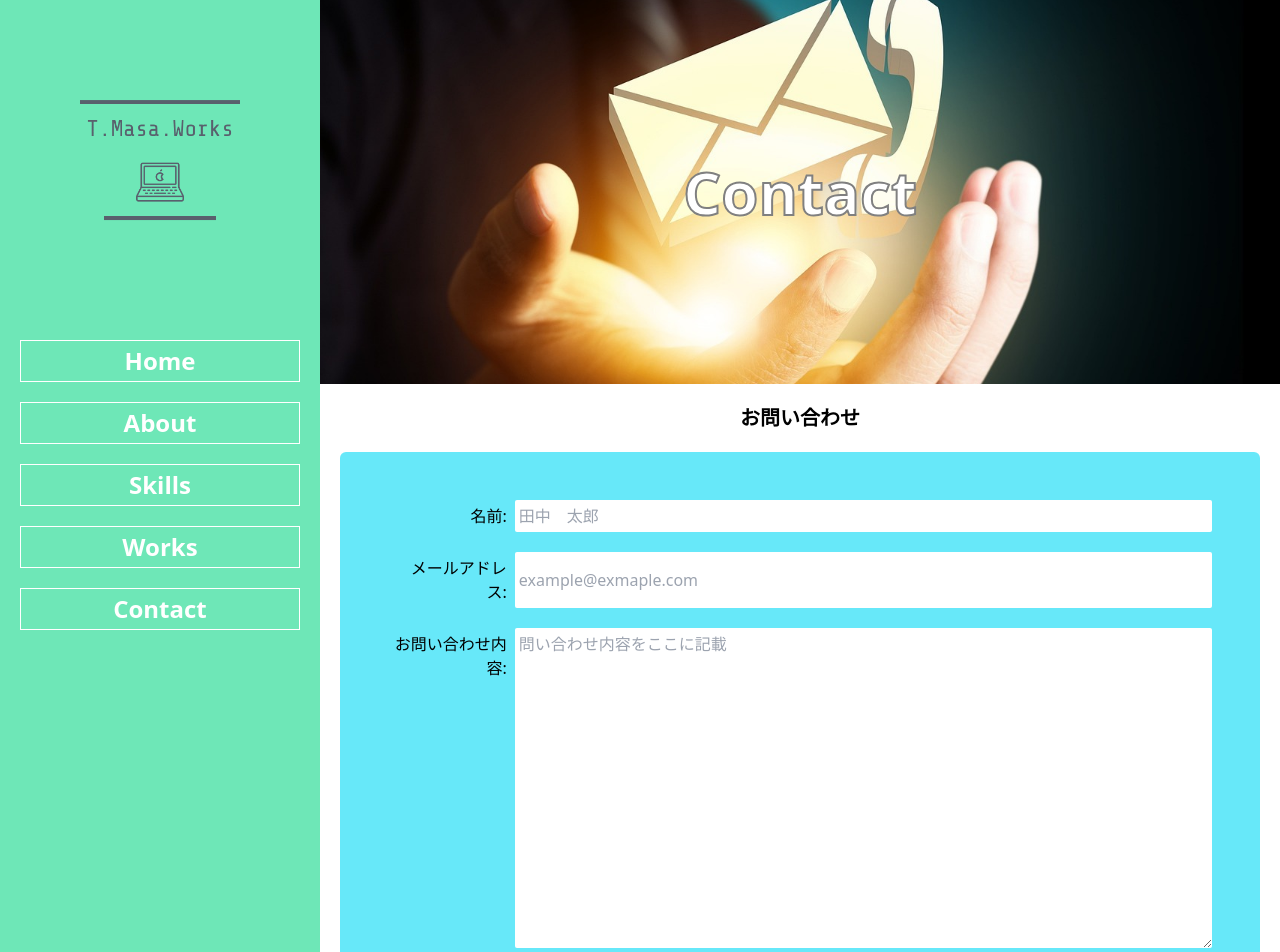
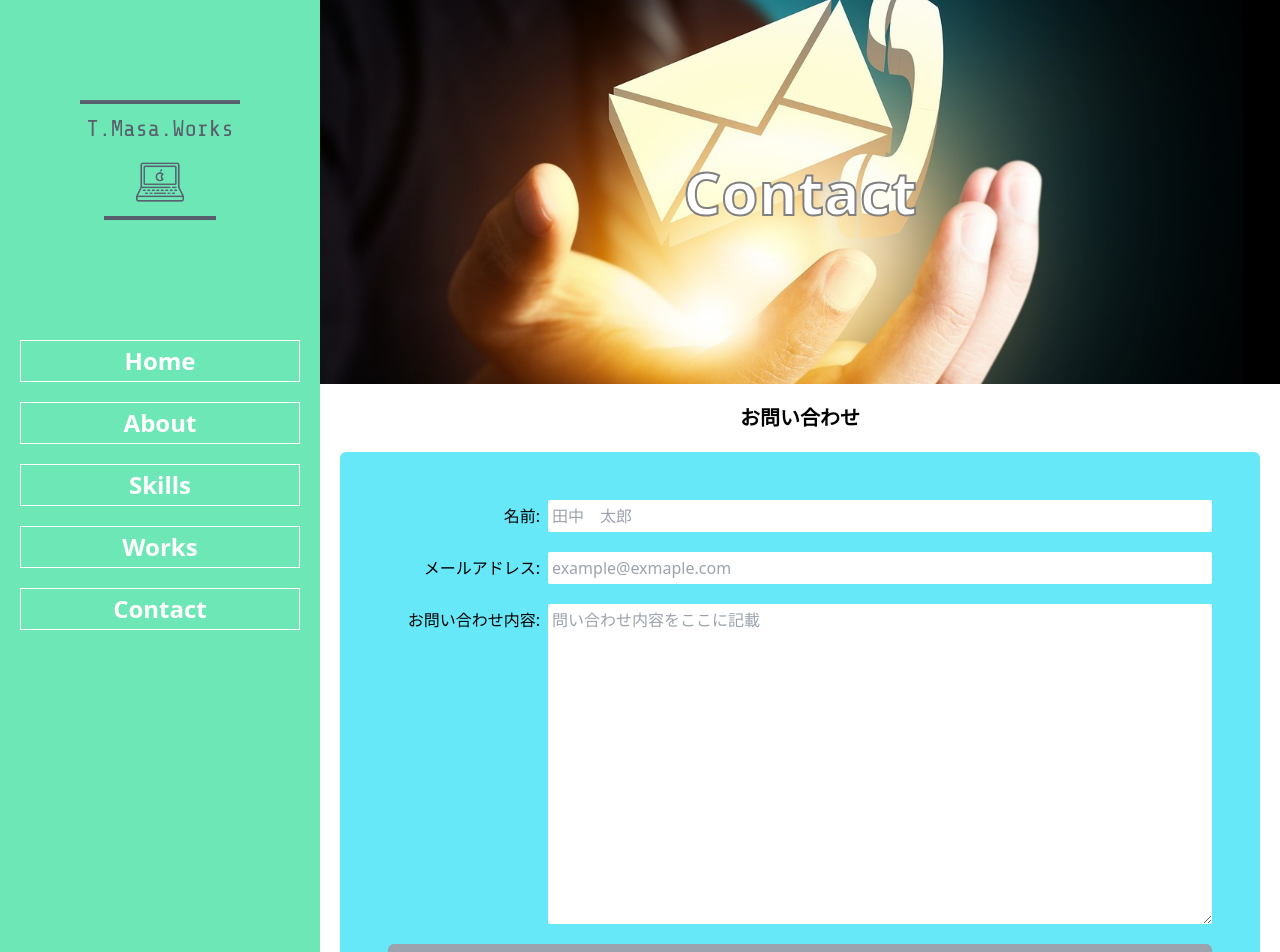
Before and after one commit to t-masa-works/nextjs-hp, a Next.js app: page /contact in a window 1280 px wide. Shown: the top 952 px of the page. Built offline with nearby package versions, Linux system fonts and the light colour scheme.

Commit message:
フォームレイアウト調整

```diff
--- a/src/components/ContactForm.js
+++ b/src/components/ContactForm.js
@@ -39,21 +39,21 @@ const ContactForm = () => {
       onSubmit={handleSubmit(onSubmit)}
     >
       <div className="sm:flex w-full">
-        <label className="w-36 p-1 mr-1 sm:text-right" htmlFor="name">
+        <label className="w-48 p-1 mr-1 sm:text-right" htmlFor="name">
           名前:
         </label>
         <input className="w-full p-1 rounded-sm" id="name" placeholder="田中　太郎"{...register("name")} />
       </div>
         {errors.name && <p className="text-red-600 font-bold">{errors.name.message}</p>}
       <div className="sm:flex w-full">
-        <label className="w-36 text-right p-1 mr-1" htmlFor="email">
+        <label className="w-48 text-nowrap text-right p-1 mr-1" htmlFor="email">
           メールアドレス:
         </label>
         <input className="w-full p-1 rounded-sm" id="email" placeholder="example@exmaple.com"{...register("email")} />
       </div>
         {errors.email && <p className="text-red-600 font-bold">{errors.email.message}</p>}
       <div className="sm:flex w-full">
-        <label className="w-36 text-right p-1 mr-1" htmlFor="message">
+        <label className="w-48 text-nowrap text-right p-1 mr-1" htmlFor="message">
           お問い合わせ内容:
         </label>
         <textarea className="w-full  h-80 p-1 rounded-sm" id="message" placeholder="問い合わせ内容をここに記載" {...register("message")} />
```
